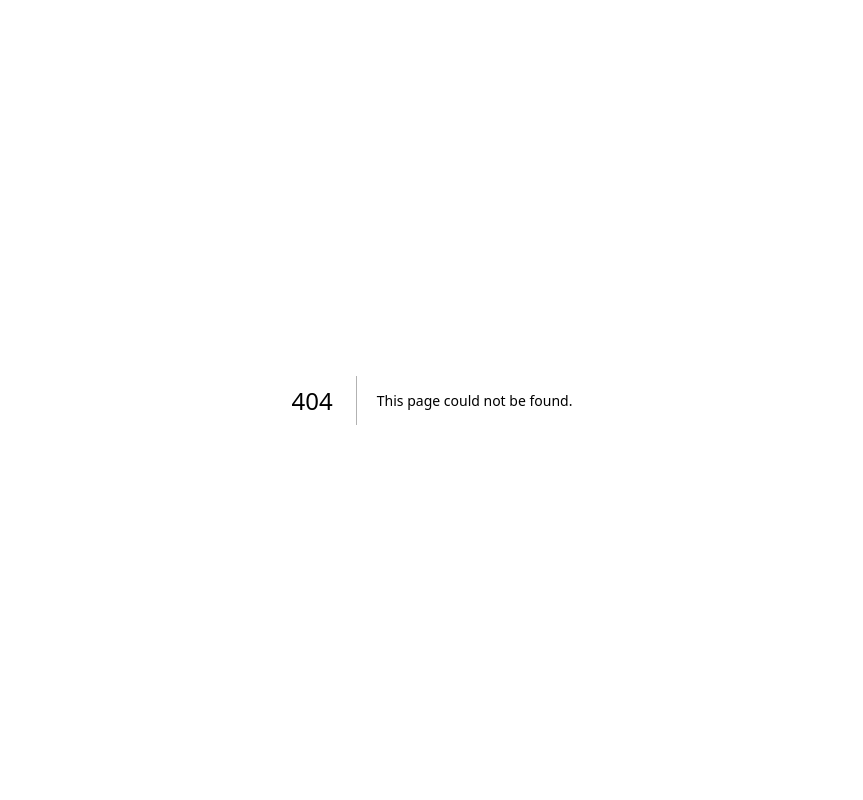
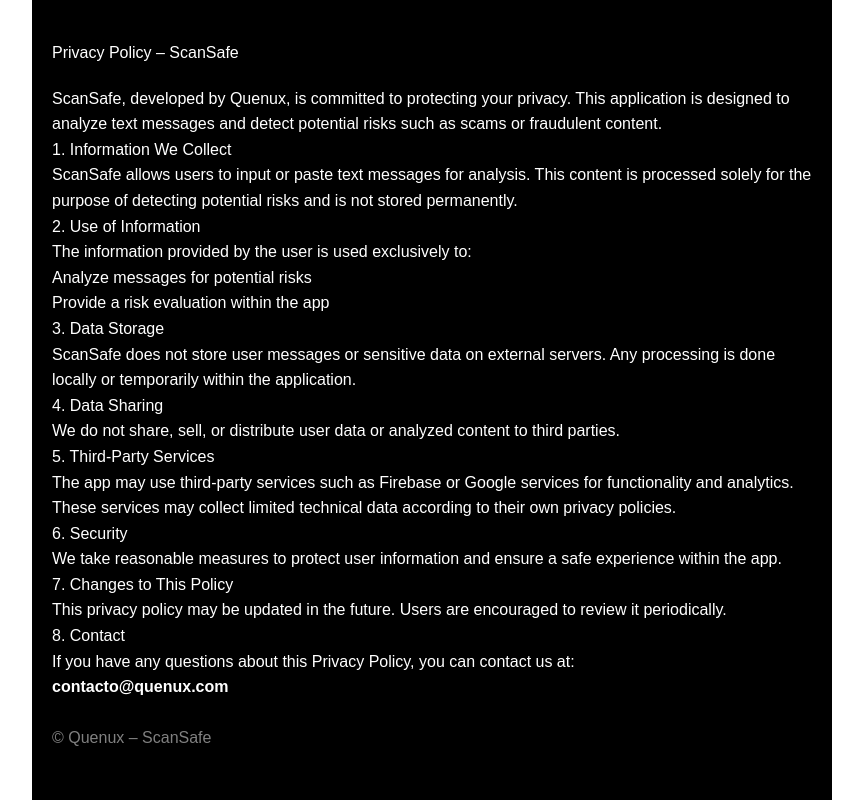
Before and after one commit to Diegoheriberto/quenux-web, a Next.js app: page /legal/privacy/scansafe in a window 1280 px wide. Before the commit this address had no page. Shown: the whole page, without its empty margins (208-1071 px from the left). Built offline with nearby package versions, Linux system fonts and the light colour scheme.

Commit message:
Add Privacy Policy page for ScanSafe

```diff
--- /dev/null
+++ b/app/legal/privacy/scansafe/page.tsx
@@ -0,0 +1,79 @@
+export default function PrivacyPage() {
+  return (
+    <div
+      style={{
+        backgroundColor: "#000",
+        color: "#fff",
+        minHeight: "100vh",
+        padding: "40px 20px",
+        maxWidth: 800,
+        margin: "0 auto",
+        lineHeight: 1.6,
+        fontFamily: "Arial, sans-serif",
+      }}
+    >
+      <h1 style={{ marginBottom: 20 }}>Privacy Policy – ScanSafe</h1>
+
+      <p>
+        ScanSafe, developed by Quenux, is committed to protecting your privacy.
+        This application is designed to analyze text messages and detect potential risks such as scams or fraudulent content.
+      </p>
+
+      <h3>1. Information We Collect</h3>
+      <p>
+        ScanSafe allows users to input or paste text messages for analysis.
+        This content is processed solely for the purpose of detecting potential risks and is not stored permanently.
+      </p>
+
+      <h3>2. Use of Information</h3>
+      <p>
+        The information provided by the user is used exclusively to:
+      </p>
+      <ul>
+        <li>Analyze messages for potential risks</li>
+        <li>Provide a risk evaluation within the app</li>
+      </ul>
+
+      <h3>3. Data Storage</h3>
+      <p>
+        ScanSafe does not store user messages or sensitive data on external servers.
+        Any processing is done locally or temporarily within the application.
+      </p>
+
+      <h3>4. Data Sharing</h3>
+      <p>
+        We do not share, sell, or distribute user data or analyzed content to third parties.
+      </p>
+
+      <h3>5. Third-Party Services</h3>
+      <p>
+        The app may use third-party services such as Firebase or Google services
+        for functionality and analytics. These services may collect limited technical data
+        according to their own privacy policies.
+      </p>
+
+      <h3>6. Security</h3>
+      <p>
+        We take reasonable measures to protect user information and ensure a safe experience within the app.
+      </p>
+
+      <h3>7. Changes to This Policy</h3>
+      <p>
+        This privacy policy may be updated in the future. Users are encouraged to review it periodically.
+      </p>
+
+      <h3>8. Contact</h3>
+      <p>
+        If you have any questions about this Privacy Policy, you can contact us at:
+        <br />
+        <strong>contacto@quenux.com</strong>
+      </p>
+
+      <br />
+
+      <p style={{ opacity: 0.5 }}>
+        © Quenux – ScanSafe
+      </p>
+    </div>
+  );
+}
```
